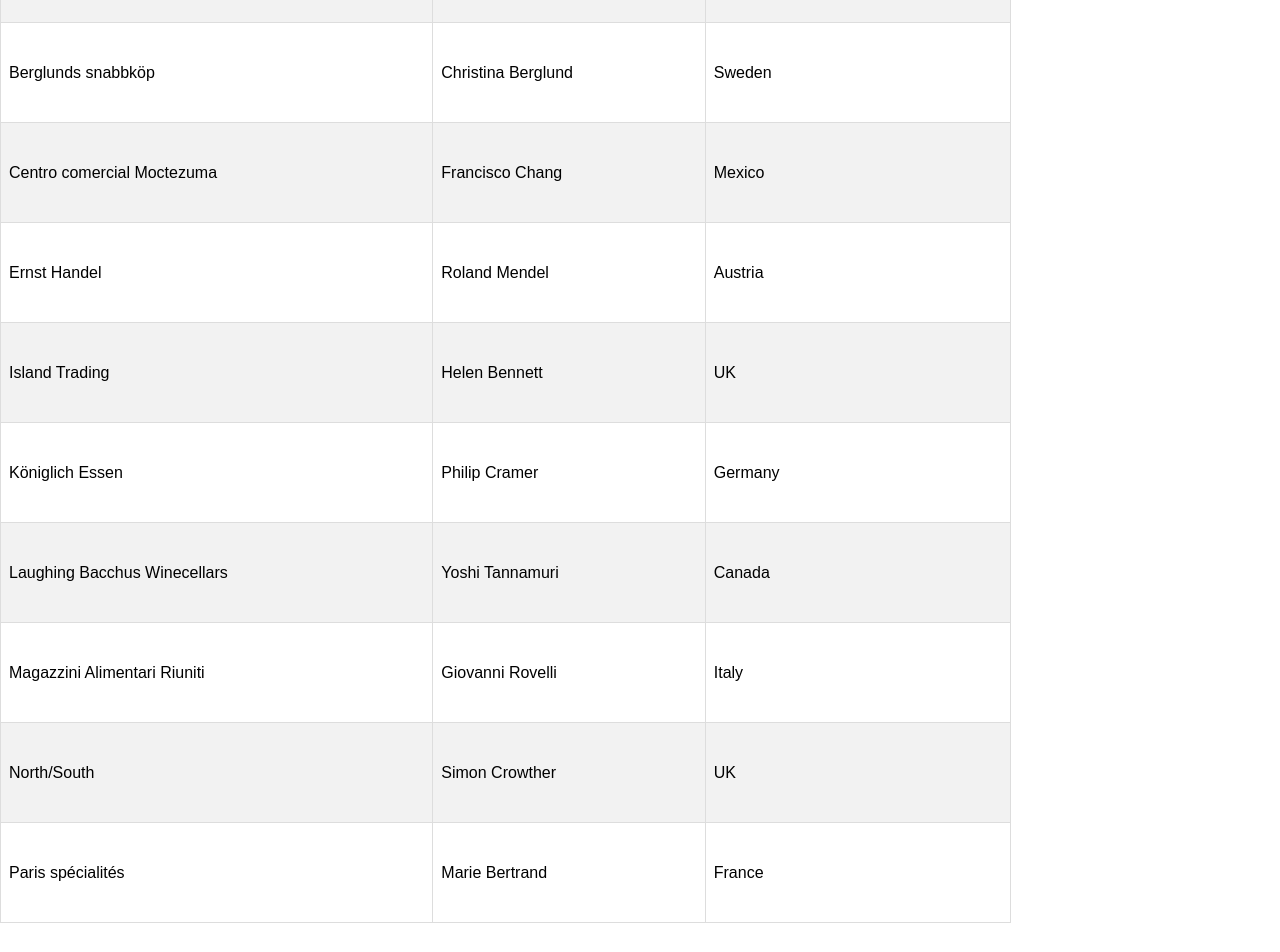
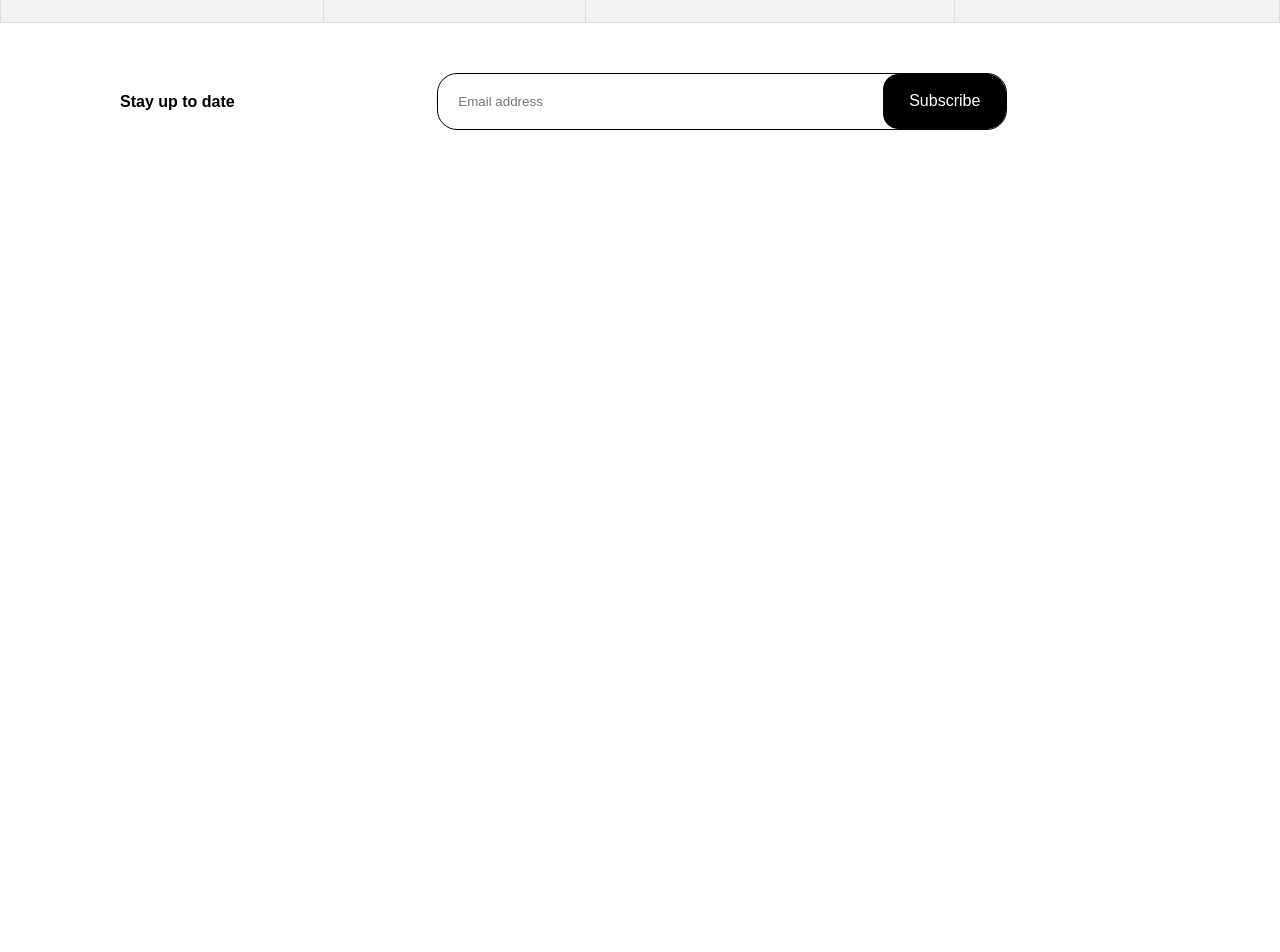
Before and after one commit to temisan0x/Gemini, a React (Create React App) app: page / in a window 1280 px wide. Shown: the part 3120-4072 px from the top of the page. After the commit the page ends 3306 px from the top, so only its background shows below. Built offline with nearby package versions, Linux system fonts and the light colour scheme; no server answers.

Commit message:
modified Coin.js & Logo.js

```diff
--- a/src/components/priceTracker/Coin.js
+++ b/src/components/priceTracker/Coin.js
@@ -62,53 +62,9 @@ function Coin () {
                     <td>Alfreds Futterkiste</td>
                     <td>Maria Anders</td>
                     <td>Germany</td>
+                    <td>Germany</td>
                 </tr>
-                <tr>
-                    <td>Berglunds snabbköp</td>
-                    <td>Christina Berglund</td>
-                    <td>Sweden</td>
-                </tr>
-                <tr>
-                <td>Centro comercial Moctezuma</td>
-                <td>Francisco Chang</td>
-                <td>Mexico</td>
-                </tr>
-                <tr>
-                <td>Ernst Handel</td>
-                <td>Roland Mendel</td>
-                <td>Austria</td>
-                </tr>
-                <tr>
-                <td>Island Trading</td>
-                <td>Helen Bennett</td>
-                <td>UK</td>
-                </tr>
-                <tr>
-                <td>Königlich Essen</td>
-                <td>Philip Cramer</td>
-                <td>Germany</td>
-                </tr>
-                <tr>
-                <td>Laughing Bacchus Winecellars</td>
-                <td>Yoshi Tannamuri</td>
-                <td>Canada</td>
-                </tr>
-                <tr>
-                <td>Magazzini Alimentari Riuniti</td>
-                <td>Giovanni Rovelli</td>
-                <td>Italy</td>
-                </tr>
-                <tr>
-                <td>North/South</td>
-                <td>Simon Crowther</td>
-                <td>UK</td>
-                </tr>
-                <tr>
-                <td>Paris spécialités</td>
-                <td>Marie Bertrand</td>
-                <td>France</td>
-            </tr>
-        </table>
+            </table>
         </CryptoTable>
     )
 }
```
